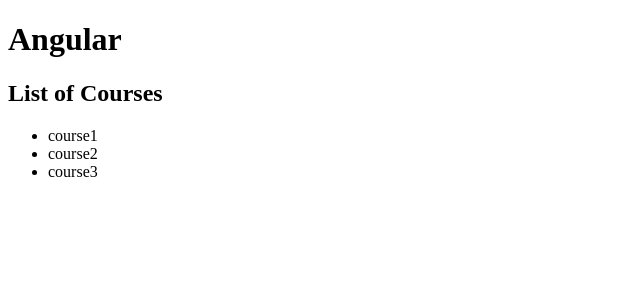
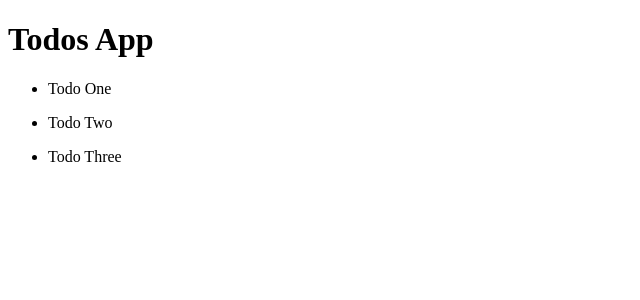
Before and after one commit to Rantikaayuning/learn-angular, an Angular app: page / in a window 1280 px wide. Shown: the top 300 px of the page, without its empty margins (0-640 px from the left). Built offline with nearby package versions, Linux system fonts and the light colour scheme.

Commit message:
update change and add todos component

```diff
--- a/src/app/app.component.html
+++ b/src/app/app.component.html
@@ -1,2 +1,4 @@
-<h1>Angular</h1>
-<courses></courses>
+<div>
+  <h1>Todos App</h1>
+  <app-todos></app-todos>
+</div>
--- a/src/app/app.component.ts
+++ b/src/app/app.component.ts
@@ -6,5 +6,5 @@
   styleUrls: ['./app.component.css']
 })
 export class AppComponent {
-  title = 'app';
+
 }
--- /dev/null
+++ b/src/app/components/todos/todos.component.html
@@ -0,0 +1,3 @@
+<ul *ngFor="let todo of todos">
+  <li>{{ todo.title }}</li>
+</ul>
--- /dev/null
+++ b/src/app/components/todos/todos.component.ts
@@ -0,0 +1,34 @@
+import { Component, OnInit } from '@angular/core';
+import { Todo } from '../../models/Todo';
+
+@Component({
+  selector: 'app-todos',
+  templateUrl: './todos.component.html',
+  styleUrls: ['./todos.component.css']
+})
+export class TodosComponent implements OnInit {
+  todos?:Todo[];
+
+  constructor() { }
+
+  ngOnInit(): void {
+    this.todos = [
+      {
+        id: 1,
+        title: 'Todo One',
+        completed: false
+      },
+      {
+        id: 2,
+        title: 'Todo Two',
+        completed: true
+      },
+      {
+        id: 3,
+        title: 'Todo Three',
+        completed: false
+      },
+    ]
+  }
+
+}
--- a/src/app/course/course.component.html
+++ /dev/null
@@ -1 +0,0 @@
-<p>course works!</p>
--- a/src/app/course/course.component.ts
+++ /dev/null
@@ -1,15 +0,0 @@
-import { Component, OnInit } from '@angular/core';
-
-@Component({
-  selector: 'app-course',
-  templateUrl: './course.component.html',
-  styleUrls: ['./course.component.css']
-})
-export class CourseComponent implements OnInit {
-
-  constructor() { }
-
-  ngOnInit(): void {
-  }
-
-}
--- a/src/app/courses.component.ts
+++ /dev/null
@@ -1,24 +0,0 @@
-import { Component } from '@angular/core';
-import { CoursesService } from './courses.service';
-
-@Component({
-  selector: 'courses',
-  // interpolation
-  template: `<h2>{{ title }}</h2>
-    <ul>
-      <li *ngFor="let course of courses">
-        {{ course }}
-      </li>
-    </ul>
-  `
-})
-export class CoursesComponents {
-  title = "List of Courses";
-  courses: any;
-
-  constructor() {
-    let service = new CoursesService();
-    this.courses = service.getCourses();
-  }
-
-}
--- a/src/app/courses.service.ts
+++ /dev/null
@@ -1,5 +0,0 @@
-export class CoursesService {
-  getCourses() {
-    return ["course1", "course2", "course3"];
-  }
-}
--- /dev/null
+++ b/src/app/models/Todo.ts
@@ -0,0 +1,5 @@
+export class Todo {
+  id?: number;
+  title?:string;
+  completed?:boolean;
+}
```
Also changed, not shown: src/app/app.module.ts (+3 -6 lines), src/app/email.service.ts (deleted, +0 -9 lines), src/app/components/todos/todos.component.css (added), 2 other files (tests, documents, lock files or other folders).
